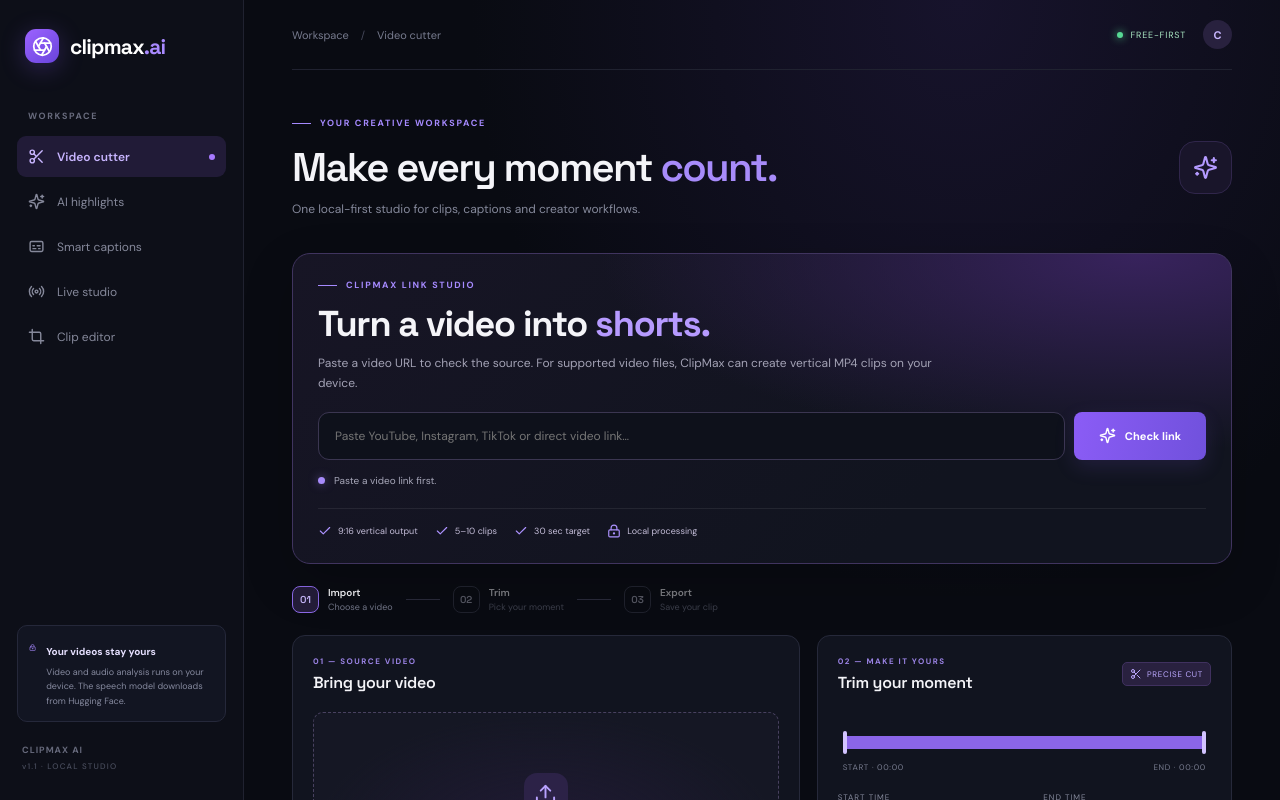
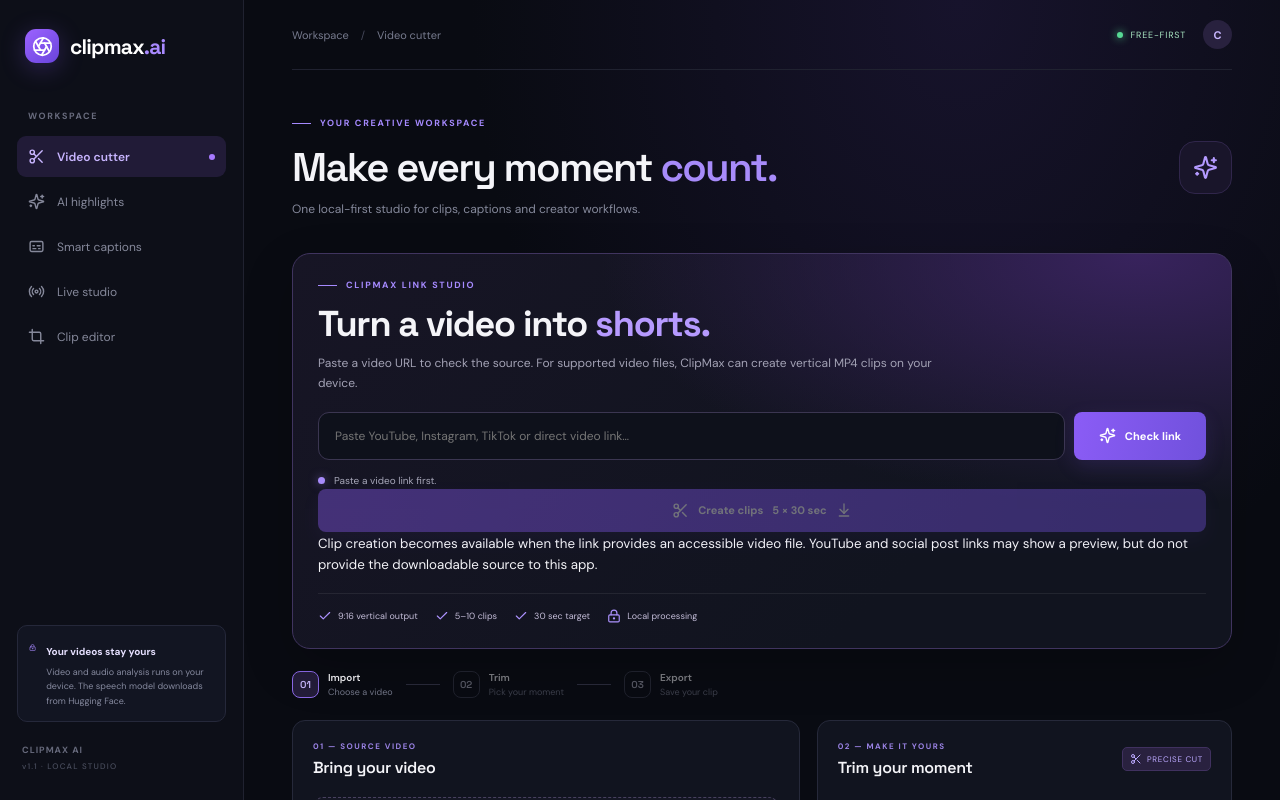
Before and after one commit to samarthtgg/clipmax-ai, a React (Vite) app: page / in a window 1280 px wide. Both pictures are taken after a click on the button "Check link". Shown: the top 800 px of the page. Built offline with nearby package versions, Linux system fonts and the light colour scheme.

Commit message:
Add create clips action after checking a video link

```diff
--- a/src/main.jsx
+++ b/src/main.jsx
@@ -59,6 +59,7 @@ function App() {
   const [videoLink,setVideoLink] = useState(''), [linkLoading,setLinkLoading] = useState(false);
   const [youtubeLink,setYoutubeLink] = useState(''), [youtubeId,setYoutubeId] = useState('');
   const [sourceUrl,setSourceUrl] = useState(''), [sourceStatus,setSourceStatus] = useState('Paste a public video link to check whether ClipMax can access it.');
+  const [sourceChecked,setSourceChecked] = useState(false), [sourceCanClip,setSourceCanClip] = useState(false);
   const [youtubeStart,setYoutubeStart] = useState('0'), [youtubeEnd,setYoutubeEnd] = useState('30');
   const [applyYoutubeRange,setApplyYoutubeRange] = useState(false);
   const [duration,setDuration] = useState(0), [start,setStart] = useState('0'), [end,setEnd] = useState('');
@@ -117,6 +118,7 @@ function App() {
       if(blob.size>1024*1024*1024)throw new Error('This browser version supports files up to 1 GB.');
       const filename=decodeURIComponent(parsed.pathname.split('/').pop()||('clipmax-link.'+ext));
       chooseFile(new File([blob],filename,{type:type.startsWith('video/')?type:('video/'+(ext==='mov'?'quicktime':ext))}));
+      setSourceCanClip(true);setSourceStatus('Video file loaded. Wait for its duration, then tap Create clips.');
       setVideoLink('');
     }catch(e){
       setError(e.message?.includes('Failed to fetch')||e instanceof TypeError
@@ -125,6 +127,7 @@ function App() {
     }finally{setLinkLoading(false);}
   }
   async function handleSourceUrl() {
+    setSourceChecked(true);setSourceCanClip(false);setGeneratedClips([]);
     const raw=sourceUrl.trim();
     if(!raw){setSourceStatus('Paste a video link first.');return;}
     let parsed;
@@ -307,6 +310,14 @@ function App() {
         <div className="link-first-copy"><div className="eyebrow"><span className="eyebrow-line"/> CLIPMAX LINK STUDIO</div><h2>Turn a video into <span>shorts.</span></h2><p>Paste a video URL to check the source. For supported video files, ClipMax can create vertical MP4 clips on your device.</p></div>
         <div className="universal-link-row"><input aria-label="Paste social media or video URL" type="url" placeholder="Paste YouTube, Instagram, TikTok or direct video link…" value={sourceUrl} onChange={e=>setSourceUrl(e.target.value)} onKeyDown={e=>{if(e.key==='Enter')handleSourceUrl();}}/><button className="export-button" onClick={handleSourceUrl} disabled={linkLoading}>{linkLoading?<LoaderCircle className="spin" size={17}/>:<Sparkles size={17}/>} Check link</button></div>
         <div className="source-status"><span className="status-dot"/>{sourceStatus}</div>
+        {sourceChecked&&<div className="link-create-action">
+          <button className="export-button" disabled={!sourceCanClip||!file||duration<30||busy} onClick={generateShortClips}>
+            {busy?<><LoaderCircle className="spin" size={17}/> Creating clips…</>:<><Scissors size={17}/> Create clips <span className="create-count">{clipCount} × 30 sec</span><ArrowDownToLine size={16}/></>}
+          </button>
+          {!sourceCanClip&&<small>Clip creation becomes available when the link provides an accessible video file. YouTube and social post links may show a preview, but do not provide the downloadable source to this app.</small>}
+          {sourceCanClip&&file&&duration>0&&duration<30&&<small>This source is shorter than 30 seconds. Choose a longer video.</small>}
+          {sourceCanClip&&file&&duration===0&&<small>Loading video details…</small>}
+        </div>}
         <div className="link-feature-row"><span><Check size={14}/> 9:16 vertical output</span><span><Check size={14}/> 5–10 clips</span><span><Check size={14}/> 30 sec target</span><span><LockKeyhole size={14}/> Local processing</span></div>
       </section><section className="steps"><div className="step active-step"><span>01</span><div><b>Import</b><small>Choose a video</small></div></div><div className="step-line"/><div className={file?'step active-step':'step'}><span>02</span><div><b>Trim</b><small>Pick your moment</small></div></div><div className="step-line"/><div className={outputUrl?'step active-step':'step'}><span>03</span><div><b>Export</b><small>Save your clip</small></div></div></section>
         <section className="workspace-grid"><div className="editor-card"><div className="card-head"><div><div className="card-kicker">01 — SOURCE VIDEO</div><h2>Bring your video</h2></div>{file&&<button className="change-file" onClick={()=>inputRef.current?.click()}><FolderOpen size={15}/> Change</button>}</div><input ref={inputRef} className="hidden-input" type="file" accept="video/*" onChange={e=>chooseFile(e.target.files?.[0])}/>{!file?<><button className="dropzone" onClick={()=>inputRef.current?.click()} onDragOver={e=>e.preventDefault()} onDrop={e=>{e.preventDefault();chooseFile(e.dataTransfer.files?.[0]);}}><span className="upload-icon"><Upload size={23}/></span><strong>Drop your video here</strong><span>or <u>browse files</u> from your device</span><small>MP4, MOV, WEBM · Up to 1 GB</small></button><div className="link-import"><div className="link-import-label">OR PASTE A DIRECT VIDEO LINK</div><div className="link-import-row"><input aria-label="Direct video URL" type="url" placeholder="https://example.com/video.mp4" value={videoLink} onChange={e=>setVideoLink(e.target.value)} onKeyDown={e=>{if(e.key==='Enter')loadVideoLink();}}/><button className="change-file" onClick={loadVideoLink} disabled={linkLoading}>{linkLoading?<LoaderCircle className="spin" size={14}/>:<Video size={14}/>} {linkLoading?'Loading…':'Load link'}</button></div><small>Direct video-file URLs only. The host must allow browser access.</small></div><div className="youtube-import">
```
